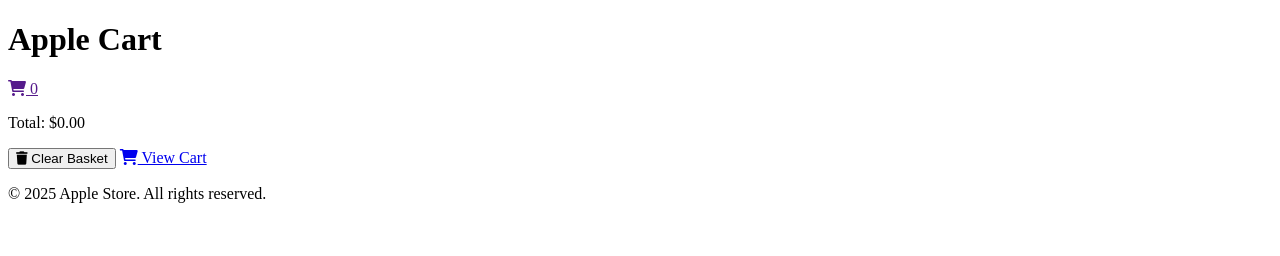
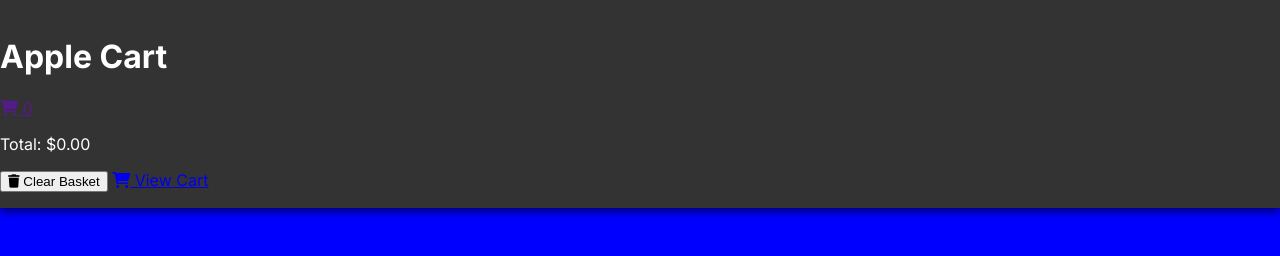
Before and after one commit to CodexianScholar/AppleCart-E-Commerce-UI, a website built with Vite: page index.html in a window 1280 px wide. Built offline with nearby package versions, Linux system fonts and the light colour scheme.

```diff
--- a/index.html
+++ b/index.html
@@ -4,7 +4,14 @@
     <meta charset="UTF-8" />
     <meta name="viewport" content="width=device-width, initial-scale=1.0" />
     <title>AppleCart</title>
-    <link rel="stylesheet" href="/src/scss/style.scss" />
+    <link rel="preconnect" href="https://fonts.googleapis.com" />
+    <link rel="preconnect" href="https://fonts.gstatic.com" crossorigin />
+    <link
+      href="https://fonts.googleapis.com/css2?family=Inter:ital,opsz,wght@0,14..32,100..900;1,14..32,100..900&display=swap"
+      rel="stylesheet"
+    />
+
+    <!-- <link rel="stylesheet" href="src/css/style.css" /> -->
     <link
       rel="stylesheet"
       href="https://cdnjs.cloudflare.com/ajax/libs/font-awesome/6.0.0-beta3/css/all.min.css"
--- a/src/js/script.js
+++ b/src/js/script.js
@@ -0,0 +1 @@
+import "../scss/style.scss";
--- a/src/scss/_header.scss
+++ b/src/scss/_header.scss
@@ -0,0 +1,15 @@
+// header styles
+.header {
+  position: fixed;
+  top: 0;
+  left: 0;
+  right: 0;
+  background-color: #333;
+  box-shadow: 0 4px 8px rgb(0, 0, 0, 0.5);
+  color: white;
+  padding: 1rem 0;
+  display: flex;
+  justify-content: space-between;
+  align-items: center;
+  z-index: 2;
+}
--- a/src/scss/style.scss
+++ b/src/scss/style.scss
@@ -1,6 +1,14 @@
-@import "./cart.scss";
-@import "./checkout.scss";
-@import "./footer.scss";
-@import "./header.scss";
-@import "./store.scss";
-@import "./toast.scss";
+body {
+  font-family: "Inter", sans-serif;
+  margin: 0;
+  padding: 0;
+  box-sizing: border-box;
+  background-color: blue;
+}
+
+@import "cart";
+@import "checkout";
+@import "footer";
+@import "header";
+@import "store";
+@import "toast";
--- a/vite.config.js
+++ b/vite.config.js
@@ -11,5 +11,11 @@
     fs: {
       strict: true,
     },
+    watch: {
+      usePolling: true,
+    },
+  },
+  css: {
+    devSourcemap: true,
   },
 });
```
Also changed, not shown: src/css/style.css (added), 1 other file.
